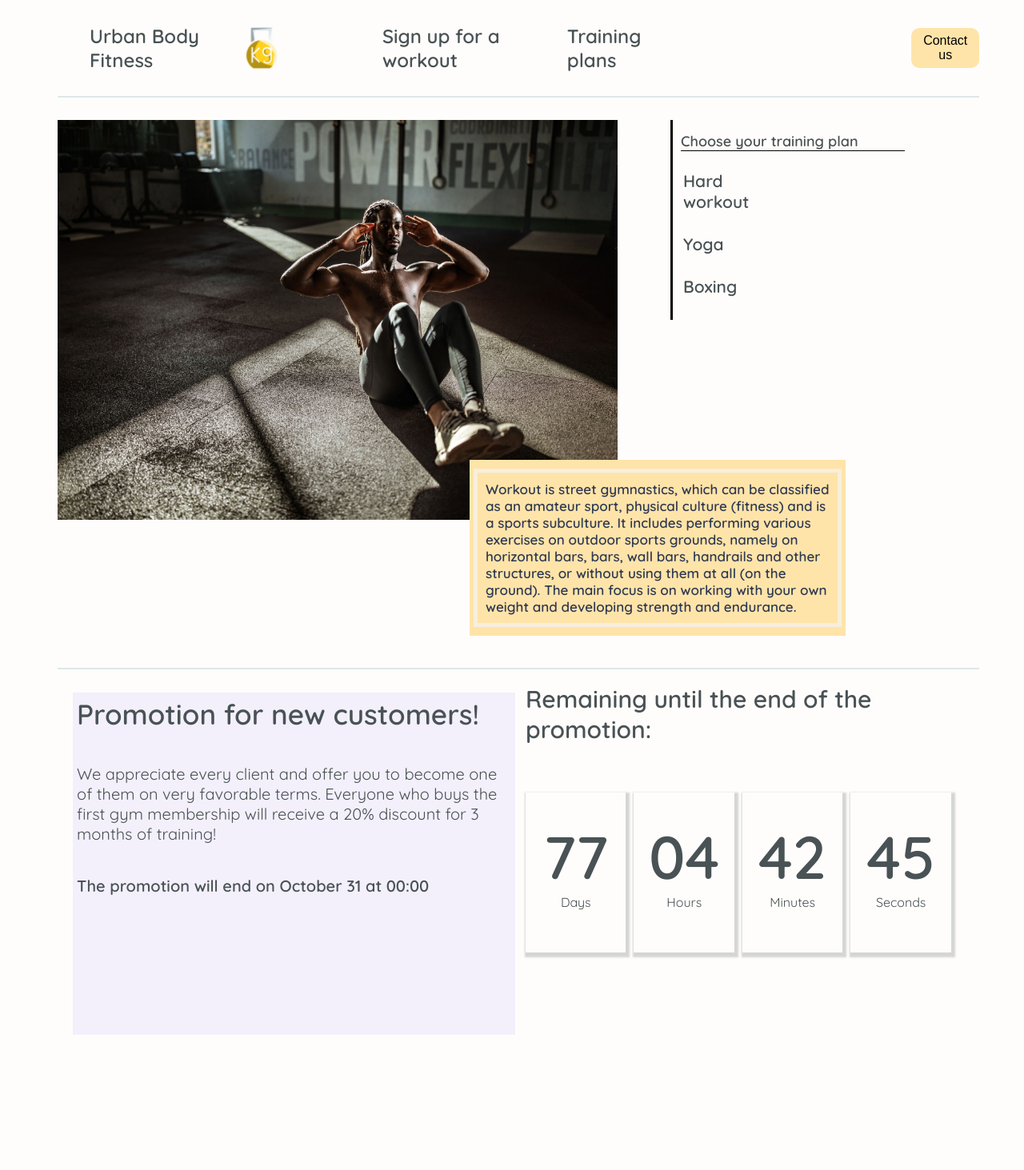
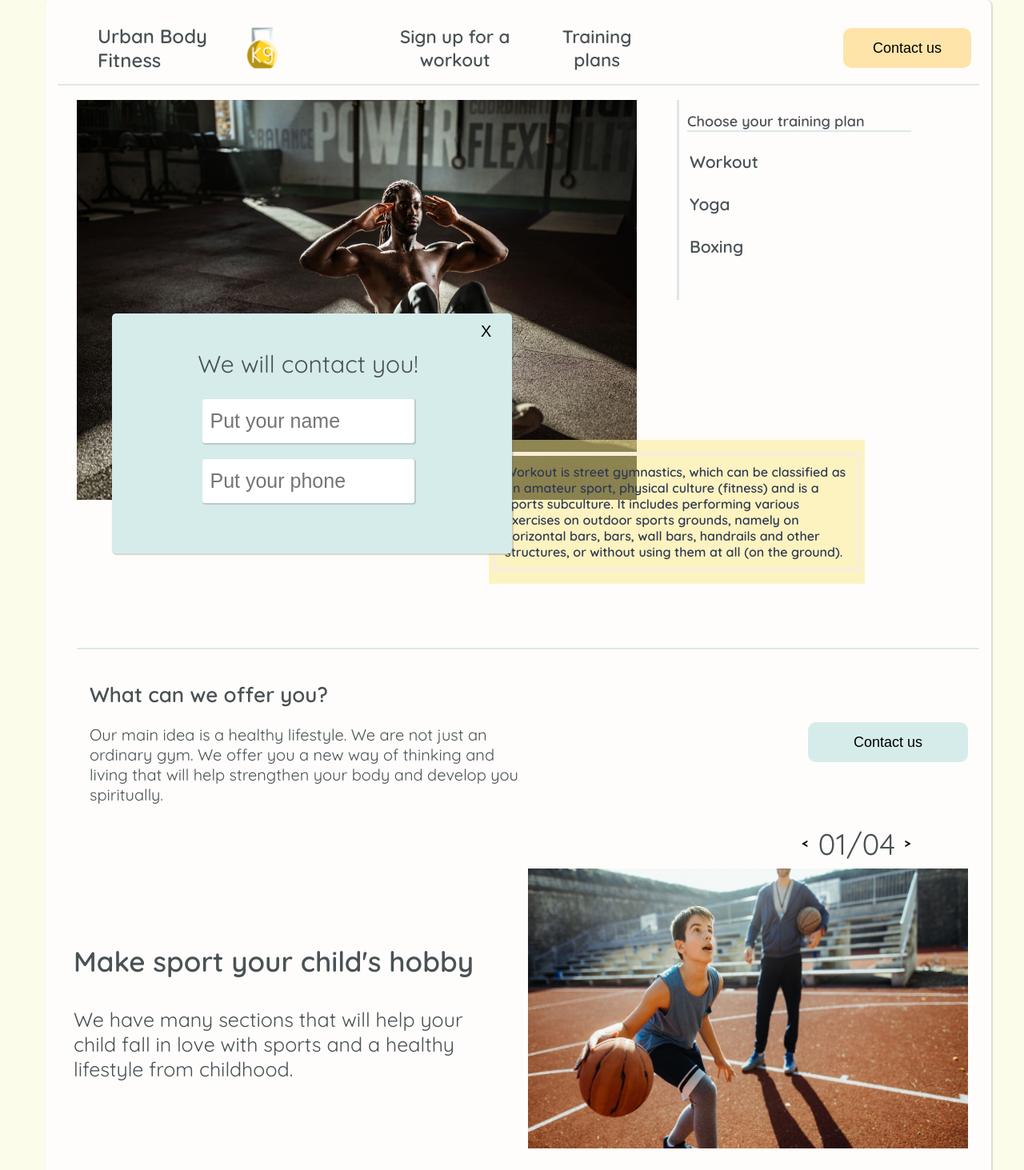
Before and after one commit to ruslansymonenko/Urban-Body-Fitness, a plain HTML site: page index.html in a window 1280 px wide. Shown: the part 8-1471 px from the top of the page at 80% size. Drawn offline with Linux system fonts and the light colour scheme.

Commit message:
added new field on the website, changed some stiles, started of creating modal window

```diff
--- a/css/style.css
+++ b/css/style.css
@@ -2,15 +2,20 @@ body {
     height: 100vh;
     width: 100%;
     overflow-x: hidden;
-    background-color: #fffdfb;
+    background-color: #fafbdd96;
     color: #495255;
     font-family: 'Quicksand', sans-serif;
     font-size: 12px;
+
 }
 
 .container {
     width: 90%;
     margin: 0 auto;
+    padding: 15px;
+    box-shadow: 1px 1px 1px 1px #5775a539;
+    background-color: #fffdfb;
+    border-radius: 7px;
 }
 
 /*------------------------Header*/
@@ -19,8 +24,9 @@ header {
     display: flex;
     justify-content: space-between;
     align-items: center;
-    height: 120px;
-    margin-bottom: 30px;
+    height: 90px;
+    padding: 0px 10px;
+    margin-bottom: 20px;
     box-shadow: 0px 2px 0px #dfe6e9;
 }
 
@@ -36,8 +42,9 @@ header {
 
 .header_menu {
     display: flex;
-    margin-right: 300px;
-    font-size: 16px;
+    margin-right: 250px;
+    font-size: 15px;
+    text-align: center;
 }
 
 .training_singUp {
@@ -61,17 +68,17 @@ header {
 }
 
 .contact_us {
-    width: 100px;
+    width: 200px;
     height: 50px;
     border: none;
-    font-size: 16px;
+    font-size: 18px;
     background-color: #FFE4A9;
     color: black;
     border-radius: 10px;
     transition: 0.5s;
 }
 .contact_us:hover {
-    font-size: 17px;
+    font-size: 19px;
     transform: scale(1.1);
 }
 .contact_us:active {
@@ -89,6 +96,7 @@ main {
 .tabs_container {
     display: flex;
     height: 685px;
+    margin-left: 24px;
     box-shadow: 0px 2px 0px #dfe6e9;
 }
 .tabs {
@@ -114,14 +122,14 @@ main {
     top: 425px;
     left: 515px;
     width: 470px;
-    height: 220px;
-    background-color: #ffe4a9;
+    height: 180px;
+    background-color: #f9eb8f8b;
 }
 
 .tab_text {
     padding: 10px;
     margin: 5px;
-    font-size: 17px;
+    font-size: 16px;
     font-weight: 600;
     color: #303952;
     border: 5px solid rgb(248, 238, 219);
@@ -133,43 +141,136 @@ main {
     height: 250px;
     padding-left: 10px;
     margin-left: 20px;
-    border-left: 3px solid black;
+    border-left: 3px solid #dfe6e9;
 }
 
 .tab_list h2 {
-    border-bottom: 1px solid black;
+    border-bottom: 2px solid #dfe6e9;
     width: 280px;
 }
 
 .tab_header {
     width: 130px;
     padding: 3px;
+    border-radius: 4px;
     transition: 0.6s;
     font-size: 21px;
 }
 .tab_header:hover {
-    background-color: #f7d794;
+    background-color: #f7e594;
     width: 160px;
     font-size: 25px;
+}
+
+/*Offer*/
+.offer_container {
+    display: flex;
+    flex-direction: column;
+    align-items: center;
+    justify-content: space-between;
+    height: 650px;
+    width: 100%;
+    margin: 20px 10px;
+    box-shadow: 0px 2px 0px #dfe6e9;
+}
+
+.offer_header {
+    display: flex;
+    justify-content: space-between;
+    align-items: center;
+    margin-bottom: 30px;
+    padding-right: 24px;
+}
+.offer_information {
+    margin-left: 30px;
+    width: 48%;
+}
+
+.offer_btn {
+    background-color: #a1d7d770;
+}
+
+.offer_information h2 {
+    font-size: 26px;
+    font-weight: 600;
+}
+.offer_information p {
+    font-size: 20px;
+}
+
+.offer_slider {
+    position: relative;
+    display: flex;
+    align-items: center;
+    justify-content: space-between;
+    width: 100%;
+    margin-bottom: 20px;
+}
+
+.slider_text {
+    font-size: 25px;
+    margin: 10px;
+}
+.slider_text h3 {
+    font-size: 35px;
+    font-weight: 600;
+}
+
+.slider_item_img {
+    height: 350px;
+    width: 550px;
+    margin: 24px;
+}
+
+.slider_counter {
+    position: absolute;
+    display: flex;
+    font-size: 37px;
+    top: -30px;
+    right: 83px;
+}
+
+.slider_btn {
+    display: flex;
+    align-items: center;
+    justify-content: center;
+    margin: 2px;
+    border: none;
+    background-color: transparent;
+    cursor: pointer;
+    border-radius: 10px;
+    transition: 0.5s;
+}
+.slider_btn:hover {
+    box-shadow: 1px 1px 1px 1px #dfe6e9
+}
+.slider_btn:active {
+    transform: scale(0.90);
+}
+
+.slider_btn img {
+    height: 16px;
+    width: 16px;
 }
 
 
 /*Timer*/
 
-.taimer_container {
+.content_container {
     display: flex;
     align-items: center;
     justify-content: center;
     height: 450px;
     width: 100%;
     margin: 20px 0px;
+    box-shadow: 0px 2px 0px #dfe6e9;
 }
 
 .timer_about {
     width: 48%;
     height: 95%;
     margin-right: 4px;
-    background-color: #a29bfe22;
+    background-color: #a1d7d770;
 }
 
 .promotion_header {
@@ -238,6 +339,81 @@ main {
 }
 
 
+/*Modal window*/
+
+.modal {
+    position: absolute;
+    top: 50%;
+    right: 50%;
+    justify-content: center;
+    align-items: center;
+    height: 300px;
+    width: 500px;
+    background-color: #D6ECEB;
+    color: #495255;
+    box-shadow: 1px 1px 1px 1px #636e7246;
+    border-radius: 5px;
+}
+
+.modal_hide {
+    display: none;
+}
+.modal_active {
+    display: block;
+}
+
+.modal_dialog {
+}
+.modal_content {
+}
+
+.modal_content form {
+    position: relative;
+    display: flex;
+    justify-content: center;
+    align-items: center;
+    flex-direction: column;
+    height: 290px;
+    width: 490px;
+}
+
+.modal_close {
+    position: absolute;
+    height: 25px;
+    width: 25px;
+    font-size: 20px;
+    top: 10px;
+    right: 10px;
+    border: none;
+    background-color: transparent;
+    border-radius: 5px;
+    transition: 0.5s;
+}
+.modal_close:hover {
+    box-shadow: 1px 1px 1px 1px #636e7246;
+    background-color: white;
+}
+
+.modal_title {
+    margin-bottom: 15px;
+    font-size: 30px;
+}
+
+.modal_input {
+    margin: 10px;
+    outline: none;
+    border: none;
+    height: 35px;
+    width: 245px;
+    border-radius: 3px;
+    padding: 10px;
+    font-size: 25px;
+    box-shadow: 1px 1px 1px 1px #636e7246;
+    color: #495255;
+}
+
+
+
 /*----------------footer*/
 
 footer {
--- a/index.html
+++ b/index.html
@@ -19,7 +19,7 @@
                 <h2 class="training_singUp">Sign up for a workout</h2>
                 <h2 class="training_plans">Training plans</h2>
             </div>
-            <button class="contact_us">Contact us</button>
+            <button data-modal class="contact_us">Contact us</button>
         </header>
 
         <main>
@@ -28,7 +28,7 @@
                     <div class="tab_item tab_item_active">
                         <img src="img/workout.jpg" alt="" class="tab_item_img">
                         <div class="tab_text_container">
-                            <div class="tab_text">Workout is street gymnastics, which can be classified as an amateur sport, physical culture (fitness) and is a sports subculture. It includes performing various exercises on outdoor sports grounds, namely on horizontal bars, bars, wall bars, handrails and other structures, or without using them at all (on the ground). The main focus is on working with your own weight and developing strength and endurance.</div>
+                            <div class="tab_text">Workout is street gymnastics, which can be classified as an amateur sport, physical culture (fitness) and is a sports subculture. It includes performing various exercises on outdoor sports grounds, namely on horizontal bars, bars, wall bars, handrails and other structures, or without using them at all (on the ground).</div>
                         </div>
                     </div>
                     <div class="tab_item">
@@ -47,13 +47,43 @@
 
                 <div class="tab_list">
                     <h2>Choose your training plan</h2>
-                    <h3 class="tab_header">Hard workout</h3>
+                    <h3 class="tab_header">Workout</h3>
                     <h3 class="tab_header">Yoga</h3>
                     <h3 class="tab_header">Boxing</h3>
                 </div>
             </div>
 
-            <div class="taimer_container">
+            <div class="offer_container">
+                <div class="offer_header">
+                    <div class="offer_information">
+                        <h2>What can we offer you?</h2>
+                        <p>Our main idea is a healthy lifestyle. We are not just an ordinary gym. We offer you a new way of thinking and living that will help strengthen your body and develop you spiritually.</p>
+                    </div>
+                    <button data-modal class="contact_us offer_btn">Contact us</button>
+                </div>
+
+                <div class="offer_slider">
+                    <div class="slider_text">
+                        <h3>Make sport your child's hobby</h3>
+                        <p>We have many sections that will help your child fall in love with sports and a healthy lifestyle from childhood.</p>
+                    </div>
+                    <img src="img/slider/kids.jpg" alt="" class="slider_item_img">
+
+                    <div class="slider_counter">
+                        <button class="slider_btn">
+                            <img src="icons/left_arrow.png" alt="">
+                        </button>
+                        <div class="current_slide">01</div>
+                        <div>/</div>
+                        <div class="slides_count">04</div>
+                        <button class="slider_btn">
+                            <img src="icons/right_arrow.png" alt="">
+                        </button>
+                    </div>
+                </div>
+            </div>
+
+            <div class="content_container">
                 <div class="timer_about">
                     <h3 class="promotion_header">Promotion for new customers!</h3>
                     <p class="promotion_text">We appreciate every client and offer you to become one of them on very favorable terms. Everyone who buys the first gym membership will receive a 20% discount for 3 months of training!</p>
@@ -81,11 +111,27 @@
                     </div>
                 </div>
             </div>
+
         </main>
 
         <footer>
 
         </footer>
+
+
+        <div class="modal">
+            <div class="modal_dialog">
+                <div class="modal_content">
+                    <form action="#">
+                        <button data-close class="modal_close">X</button>
+                        <div class="modal_title">We will contact you!</div>
+                        <input type="text" class="modal_input" placeholder="Put your name">
+                        <input type="text" class="modal_input" placeholder="Put your phone">
+                    </form>
+                </div>
+            </div>
+        </div>
+    </div>
     <script src="js/script.js"></script>
 </body>
 </html>
--- a/js/script.js
+++ b/js/script.js
@@ -40,11 +40,20 @@ window.addEventListener('DOMContentLoaded', () => {
     const promoDeadline = '2022-10-31';
 
     function getTimeRemaining (endTime) {
-        const timeMS = Date.parse(endTime) - Date.parse(new Date()),
-              days = Math.floor(timeMS / (1000 * 60 * 60 * 24)),
-              hours = Math.floor((timeMS / (1000 * 60 *60)) % 24),
-              minutes = Math.floor((timeMS / 1000 / 60) % 60),
-              seconds = Math.floor((timeMS / 1000) % 60);
+        let days, hours, minutes, seconds;
+        const timeMS = Date.parse(endTime) - Date.parse(new Date());
+
+        if (timeMS <= 0) {
+            days = 0;
+            hours = 0;
+            minutes = 0;
+            seconds = 0;
+        } else {
+            days = Math.floor(timeMS / (1000 * 60 * 60 * 24));
+            hours = Math.floor((timeMS / (1000 * 60 *60)) % 24);
+            minutes = Math.floor((timeMS / 1000 / 60) % 60);
+            seconds = Math.floor((timeMS / 1000) % 60);
+        }
 
         return {
             'total': timeMS,
@@ -87,5 +96,16 @@ window.addEventListener('DOMContentLoaded', () => {
         }
     }
 
-    setTimer('.timer', promoDeadline)
+    setTimer('.timer', promoDeadline);
+
+    //-----------------Modal window
+
+    const modalTrigger = document.querySelector('[data-modal]'),
+          modal = document.querySelector('.modal'),
+          modalCloseBtn = document.querySelector('[data-close]');
+
+    modalTrigger.addEventListener('click', () => {
+        modal.classList.add('modal_active');
+        modal.classList.remove('modal_hide');
+    })
 })
```
Also changed, not shown: icons/left_arrow.png (added), icons/right_arrow.png (added), img/slider/kids.jpg (added).
